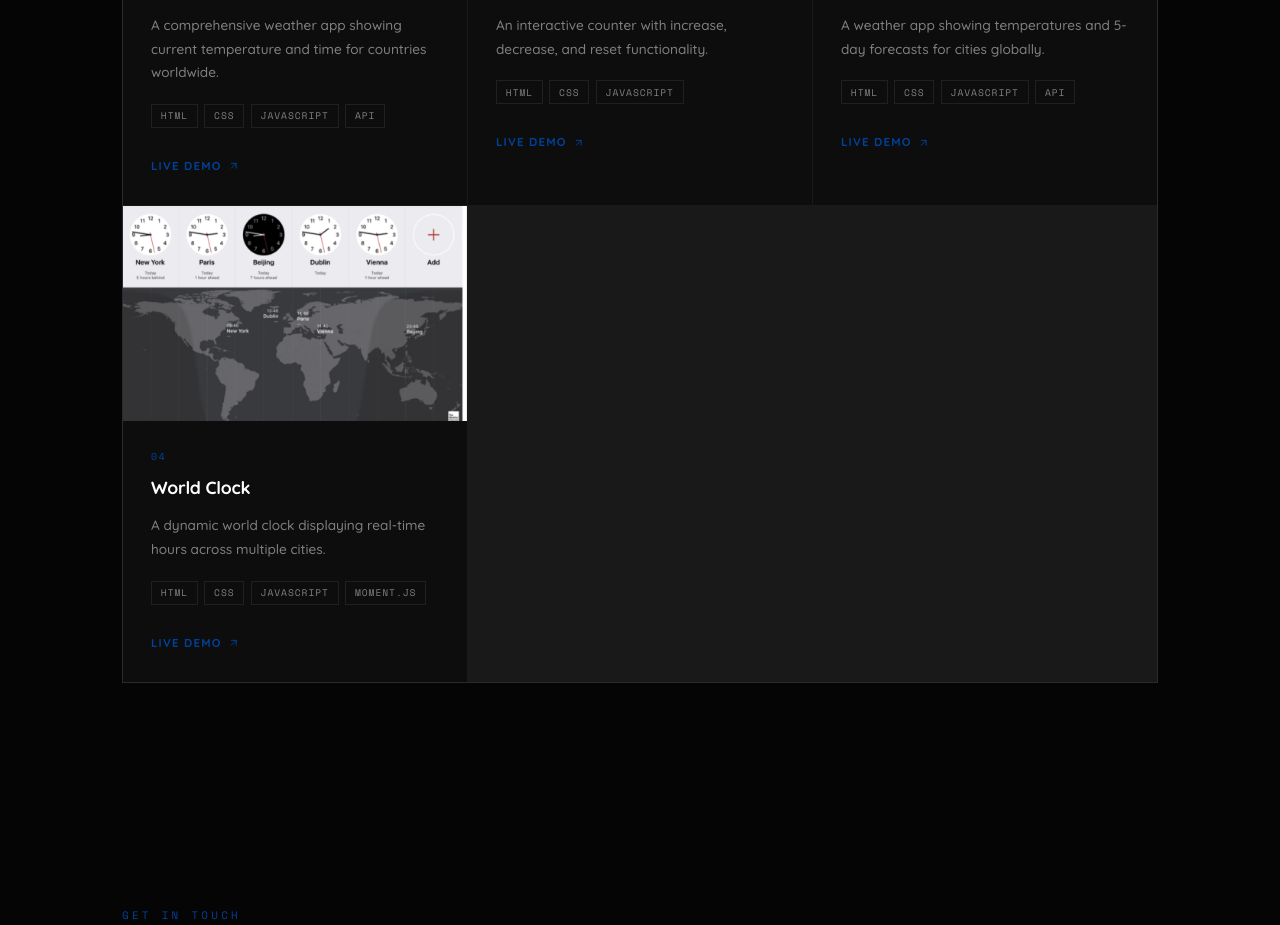
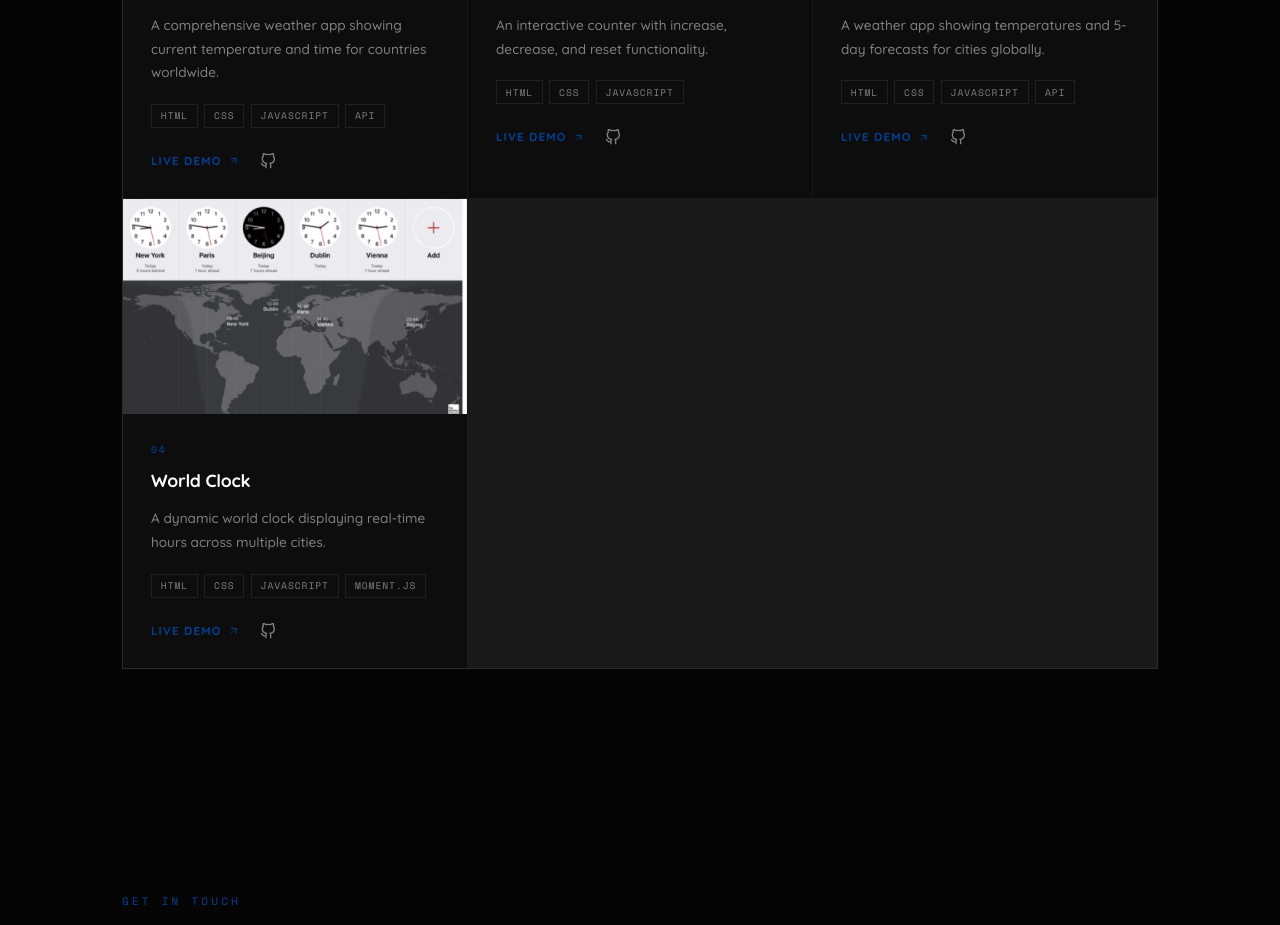
Before and after one commit to Dushimepaulette1/Paulette_Resume, a React (Vite) app: page / in a window 1280 px wide. Shown: the part 3880-4805 px from the top of the page. Built offline with nearby package versions, Linux system fonts and the light colour scheme.

Commit message:
feat: add GitHub icon links to project cards

```diff
--- a/src/components/Portfolio.jsx
+++ b/src/components/Portfolio.jsx
@@ -1,6 +1,6 @@
 import { useState, useRef } from 'react'
 import { motion, useInView, AnimatePresence } from 'framer-motion'
-import { FiArrowUpRight } from 'react-icons/fi'
+import { FiArrowUpRight, FiGithub } from 'react-icons/fi'
 
 const projects = [
   {
@@ -10,6 +10,7 @@ const projects = [
     tags: ['HTML', 'CSS', 'JavaScript', 'API'],
     img: '/images/weather project.png',
     link: 'https://forecast-weather-app-shecodes-pau.netlify.app/',
+    github: 'https://github.com/Dushimepaulette1',
     category: 'web',
   },
   {
@@ -19,6 +20,7 @@ const projects = [
     tags: ['HTML', 'CSS', 'JavaScript'],
     img: '/images/counter.png',
     link: 'https://counter-project-app.netlify.app/',
+    github: 'https://github.com/Dushimepaulette1',
     category: 'web',
   },
   {
@@ -28,6 +30,7 @@ const projects = [
     tags: ['HTML', 'CSS', 'JavaScript', 'API'],
     img: '/images/FORECAST.jpg',
     link: 'https://weather-app-with-forecast-shecodes.netlify.app/',
+    github: 'https://github.com/Dushimepaulette1',
     category: 'web',
   },
   {
@@ -37,6 +40,7 @@ const projects = [
     tags: ['HTML', 'CSS', 'JavaScript', 'moment.js'],
     img: '/images/World-Clock-2.png',
     link: 'https://world-clock-dushime-paulette.netlify.app/',
+    github: 'https://github.com/Dushimepaulette1',
     category: 'web',
   },
 ]
@@ -112,14 +116,26 @@ export default function Portfolio() {
                   <div className="project-tags">
                     {p.tags.map(t => <span key={t} className="tag">{t}</span>)}
                   </div>
+                  <div className="project-links">
                     <a
                       href={p.link}
                       target="_blank"
                       rel="noopener noreferrer"
-                    className="project-link" aria-label={`View ${p.name} live`}
+                      className="project-link"
+                      aria-label={`View ${p.name} live`}
                     >
                       Live Demo <FiArrowUpRight />
                     </a>
+                    <a
+                      href={p.github}
+                      target="_blank"
+                      rel="noopener noreferrer"
+                      className="project-link project-link--ghost"
+                      aria-label={`${p.name} source code`}
+                    >
+                      <FiGithub />
+                    </a>
+                  </div>
                 </div>
               </motion.article>
             ))}
--- a/src/index.css
+++ b/src/index.css
@@ -758,6 +758,24 @@ section { padding: 7rem 0; }
 
 .project-link:hover { gap: 0.7rem; }
 
+.project-links {
+  display: flex;
+  align-items: center;
+  gap: 1.25rem;
+}
+
+.project-link--ghost {
+  color: var(--muted);
+  font-size: 1rem;
+  transition: color 0.3s, transform 0.3s;
+}
+
+.project-link--ghost:hover {
+  color: var(--accent);
+  transform: translateY(-2px);
+  gap: 0;
+}
+
 /* ── Contact ── */
 .contact-grid {
   display: grid;
```
Lines whose indentation alone changed are shown as unchanged.
